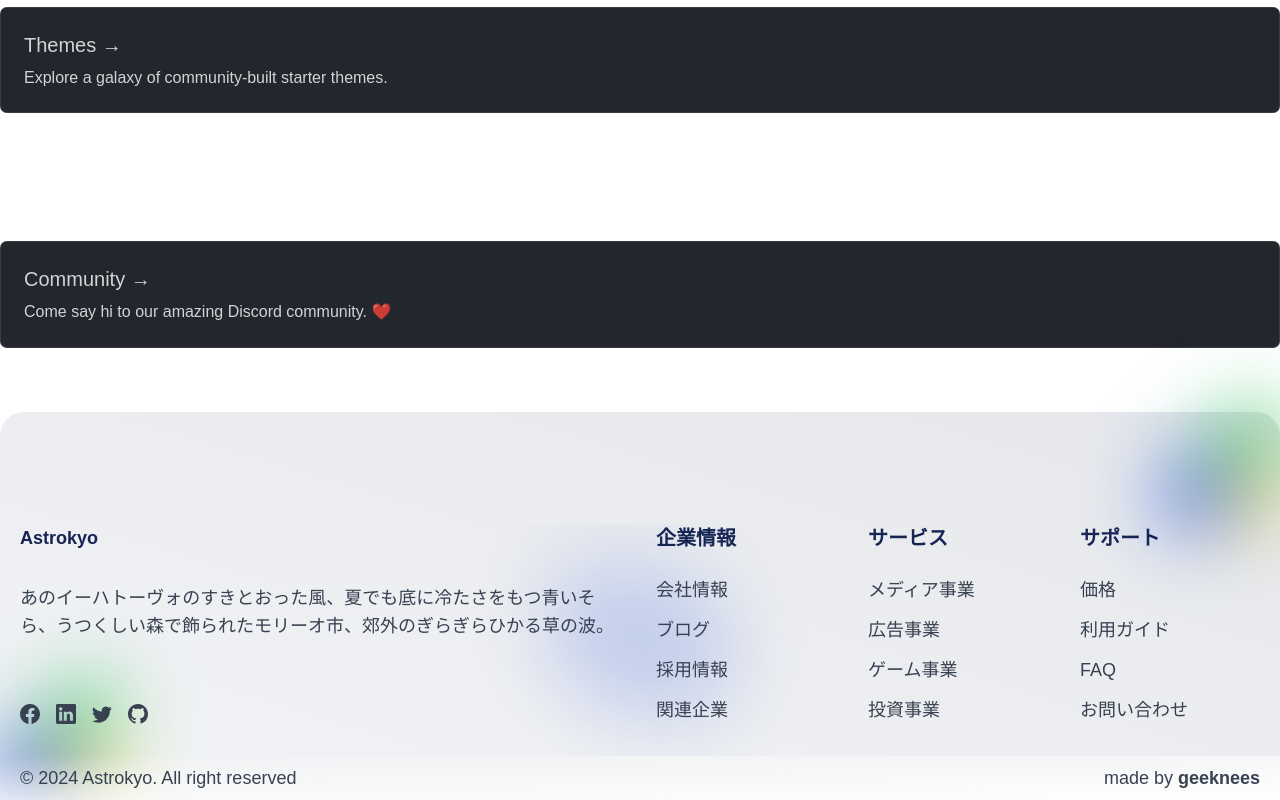
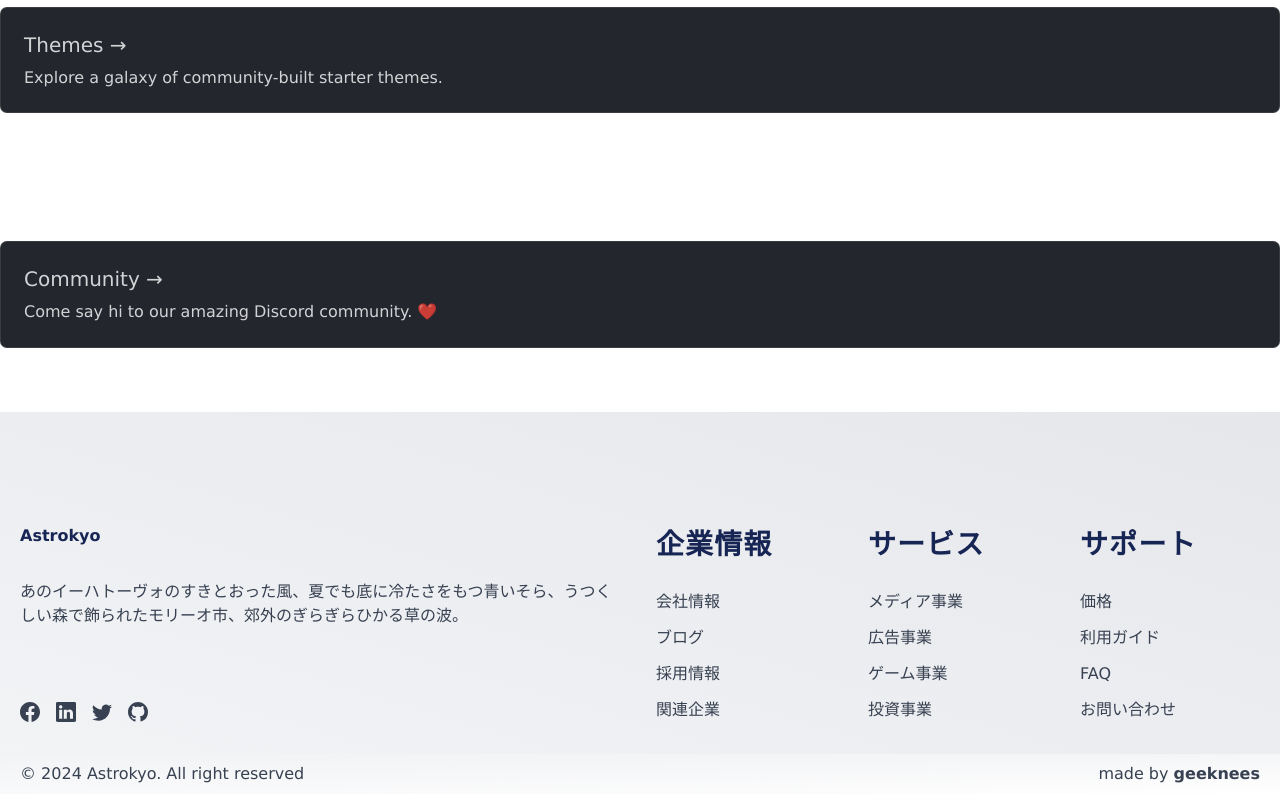
Before and after one commit to geeknees/Astrokyo, an Astro site: page / in a window 1280 px wide. Shown: the part 590-1390 px from the top of the page. Built offline with nearby package versions, Linux system fonts and the light colour scheme; Astro itself is replaced by a stand-in of ours.

Commit message:
Update styles and fonts

```diff
--- a/src/components/elements/Footer.astro
+++ b/src/components/elements/Footer.astro
@@ -64,37 +64,7 @@ const footerSupport = [
 <footer
   class='relative bg-gradient-to-tr from-gray-100 to-gray-200 dark:from-gray-900 pt-28 rounded-t-3xl'
 >
-  <div class='absolute right-0 top-0 h-full w-full flex justify-end'>
-    <div class='w-28 h-28 overflow-auto flex rounded-xl relative blur-2xl'>
-      <span
-        class='absolute w-16 h-16 -top-1 -right-1 bg-green-500 rounded-md rotate-45'
-      ></span>
-      <span
-        class='absolute w-16 h-16 -bottom-1 -right-1 bg-[#FCDC58] rounded-md rotate-45'
-      ></span>
-      <span
-        class='absolute w-16 h-16 -bottom-1 -left-1 bg-primary rounded-md rotate-45'
-      ></span>
-    </div>
-  </div>
-
-  <div class='absolute left-0 bottom-0 h-full w-full flex items-end'>
-    <div class='w-28 h-28 overflow-auto flex rounded-xl relative blur-2xl'>
-      <span
-        class='absolute w-16 h-16 -top-1 -right-1 bg-green-500 rounded-md rotate-45'
-      ></span>
-      <span
-        class='absolute w-16 h-16 -bottom-1 -right-1 bg-[#FCDC58] rounded-md rotate-45'
-      ></span>
-      <span
-        class='absolute w-16 h-16 -bottom-1 -left-1 bg-primary rounded-md rotate-45'
-      ></span>
-    </div>
-  </div>
   <Container className='pb-8 relative overflow-auto'>
-    <span
-      class='absolute top-1/2 left-1/2 -translate-y-1/2 -translate-x-1/2 blur-2xl opacity-20 w-24 h-16 sm:w-48 sm:h-36 rounded-full rotate-12 skew-x-6 bg-primary'
-    ></span>
     <div
       class='grid grid-cols-2 lg:grid-cols-2 lg:items-stretch gap-8 relative'
     >
--- a/src/components/elements/Navbar.astro
+++ b/src/components/elements/Navbar.astro
@@ -25,7 +25,7 @@ const navItems = [
       <!-- logo -->
       <div class='min-w-max inline-flex relative'>
         <a href='/' class='relative flex items-center gap-3'>
-          <div class='inline-flex text-lg font-semibold text-heading-1'>
+          <div class='inline-flex text-lg font-bold text-heading-1'>
             Astrokyo
           </div>
         </a>
--- a/src/components/shared/BtnLink.astro
+++ b/src/components/shared/BtnLink.astro
@@ -10,7 +10,7 @@ const { href, text, className, variant } = Astro.props
 
 const getThemeStyle = (variant: 'primary' | 'secondary') => {
   if (variant === 'primary') {
-    return 'bg-primary border-transparent relative after:bg-[#172554] hover:border-[#172554]'
+    return 'bg-primary border-transparent relative after:bg-[#565f89] hover:border-[#565f89]'
   }
   return 'text-primary'
 }
--- a/src/components/shared/FooterNav.astro
+++ b/src/components/shared/FooterNav.astro
@@ -11,7 +11,7 @@ const { title, navItems } = Astro.props
 ---
 
 <nav class='space-y-6'>
-  <h2 class='capitalze font-semibold text-heading-1 text-xl'>
+  <h2 class='capitalze font-semibold text-heading-1 text-s'>
     {title}
   </h2>
   <ul class='space-y-3 font-medium md:text-lg text-heading-3'>
--- a/src/layouts/Layout.astro
+++ b/src/layouts/Layout.astro
@@ -116,16 +116,17 @@ const { title } = Astro.props
     --color-bg: 255 255 255;
     --color-border: 255 255 255;
     --color-box: 255 255 255;
-    --box-border: 229 231 235;
+    --box-border: 150, 153, 163;
     --box-sd: 226 232 240 / 0.5;
+
     --heading-1: 23 37 84;
     --heading-2: 31 41 55;
     --heading-3: 55 65 81;
   }
 
   .dark {
-    --color-bg: 3 7 18;
-    --color-box: 17 24 39;
+    --color-bg: 26, 27, 38;
+    --color-box: 36, 40, 59;
     --box-border: 243 244 246/0.1;
     --box-sd: transparent;
 
@@ -138,7 +139,9 @@ const { title } = Astro.props
     scroll-behavior: smooth;
   }
   body {
-    font-family: 'Raleway', sans-serif;
+    font-family: 'Noto Serif JP', 'ヒラギノ角ゴ Pro W3',
+      'Hiragino Kaku Gothic ProN', 'ヒラギノ角ゴシック',
+      'Hiragino Kaku Gothic Pro', 'メイリオ', Meiryo, Verdana, sans-serif;
   }
 
   [data-toggle-nav][data-open-nav='true'] #line1 {
--- a/tailwind.config.mjs
+++ b/tailwind.config.mjs
@@ -1,21 +1,130 @@
+import defaultTheme from 'tailwindcss/defaultTheme'
+
 /** @type {import('tailwindcss').Config} */
 export default {
   content: ['./src/**/*.{astro,html,js,jsx,md,mdx,svelte,ts,tsx,vue}'],
   darkMode: 'class',
   theme: {
+    borderRadius: {
+      none: '0px',
+      sm: '8px',
+      md: '16px',
+      lg: '24px',
+      full: '9999px'
+    },
+    fontSize: {
+      'xxxs-mobile': [
+        '10px',
+        { lineHeight: '1.5', letterSpacing: '0.04em', fontWeight: '500' }
+      ],
+      xxxs: [
+        '14px',
+        { lineHeight: '1', letterSpacing: '0.04em', fontWeight: '400' }
+      ],
+      'xxs-mobile': [
+        '16px',
+        { lineHeight: '1.7', letterSpacing: '0.04em', fontWeight: '500' }
+      ],
+      xxs: [
+        '20px',
+        { lineHeight: '1.5', letterSpacing: '0.04em', fontWeight: '400' }
+      ],
+      'xs-mobile': [
+        '20px',
+        { lineHeight: '1.5', letterSpacing: '0.04em', fontWeight: '500' }
+      ],
+      xs: [
+        '24px',
+        { lineHeight: '1.5', letterSpacing: '0.04em', fontWeight: '400' }
+      ],
+      's-mobile': [
+        '24px',
+        { lineHeight: '1.5', letterSpacing: '0.04em', fontWeight: '500' }
+      ],
+      s: [
+        '28px',
+        { lineHeight: '1.5', letterSpacing: '0.04em', fontWeight: '400' }
+      ],
+      'm-mobile': [
+        '28px',
+        { lineHeight: '1.5', letterSpacing: '0.04em', fontWeight: '500' }
+      ],
+      m: [
+        '32px',
+        { lineHeight: '1.5', letterSpacing: '0.04em', fontWeight: '400' }
+      ],
+      'l-mobile': [
+        '32px',
+        { lineHeight: '1.5', letterSpacing: '0.04em', fontWeight: '500' }
+      ],
+      l: [
+        '36px',
+        { lineHeight: '1.4', letterSpacing: '0.04em', fontWeight: '400' }
+      ],
+      xl: [
+        '45px',
+        { lineHeight: '1.4', letterSpacing: '0.04em', fontWeight: '400' }
+      ],
+      xxl: [
+        '57px',
+        { lineHeight: '1.4', letterSpacing: '0.04em', fontWeight: '400' }
+      ],
+      'base-l': [
+        '16px',
+        { lineHeight: '1.7', letterSpacing: '0.04em', fontWeight: '400' }
+      ],
+      'base-m': [
+        '14px',
+        { lineHeight: '1.7', letterSpacing: '0.04em', fontWeight: '400' }
+      ],
+      'label-l': [
+        '14px',
+        { lineHeight: '1.5', letterSpacing: '0.04em', fontWeight: '500' }
+      ],
+      'label-m': [
+        '12px',
+        { lineHeight: '1.5', letterSpacing: '0.04em', fontWeight: '500' }
+      ],
+      'sup-l': [
+        '12px',
+        { lineHeight: '1.7', letterSpacing: '0.02em', fontWeight: '400' }
+      ],
+      'sup-m': [
+        '10px',
+        { lineHeight: '1.7', letterSpacing: '0.02em', fontWeight: '400' }
+      ],
+      button: [
+        '16px',
+        { lineHeight: '1.5', letterSpacing: '0.04em', fontWeight: '700' }
+      ]
+    },
+    letterSpacing: {
+      s: '0.02em',
+      m: '0.04em'
+    },
+    lineHeight: {
+      s: '1.4',
+      m: '1.5',
+      l: '1.7'
+    },
+
     extend: {
+      fontFamily: {
+        'noto-sans': ['"Noto Sans"', ...defaultTheme.fontFamily.sans],
+        'noto-sans-jp': ['"Noto Sans JP"', ...defaultTheme.fontFamily.sans]
+      },
+      transitionDuration: {
+        400: '400ms'
+      },
       colors: {
         body: 'rgb(var(--color-bg))',
         'box-bg': 'rgb(var(--color-box))',
         'box-shadow': 'rgb(var(--box-sd))',
         'box-border': 'rgb(var(--box-border))',
-        primary: '#1d4ed8',
+        primary: '#2ac3de',
         'heading-1': 'rgb(var(--heading-1))',
         'heading-2': 'rgb(var(--heading-2))',
         'heading-3': 'rgb(var(--heading-3))'
-      },
-      screens: {
-        midmd: '880px'
       }
     }
   },
```
